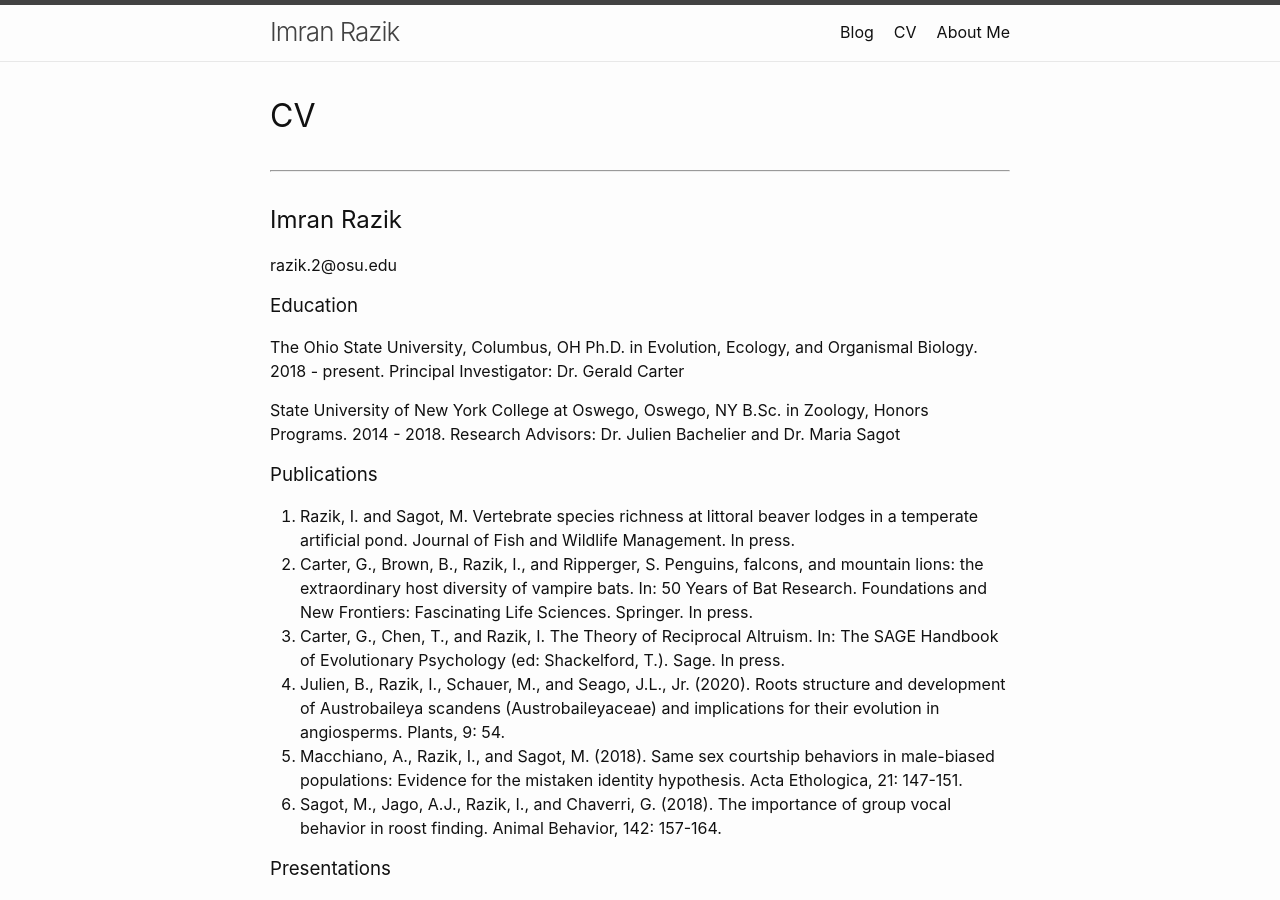
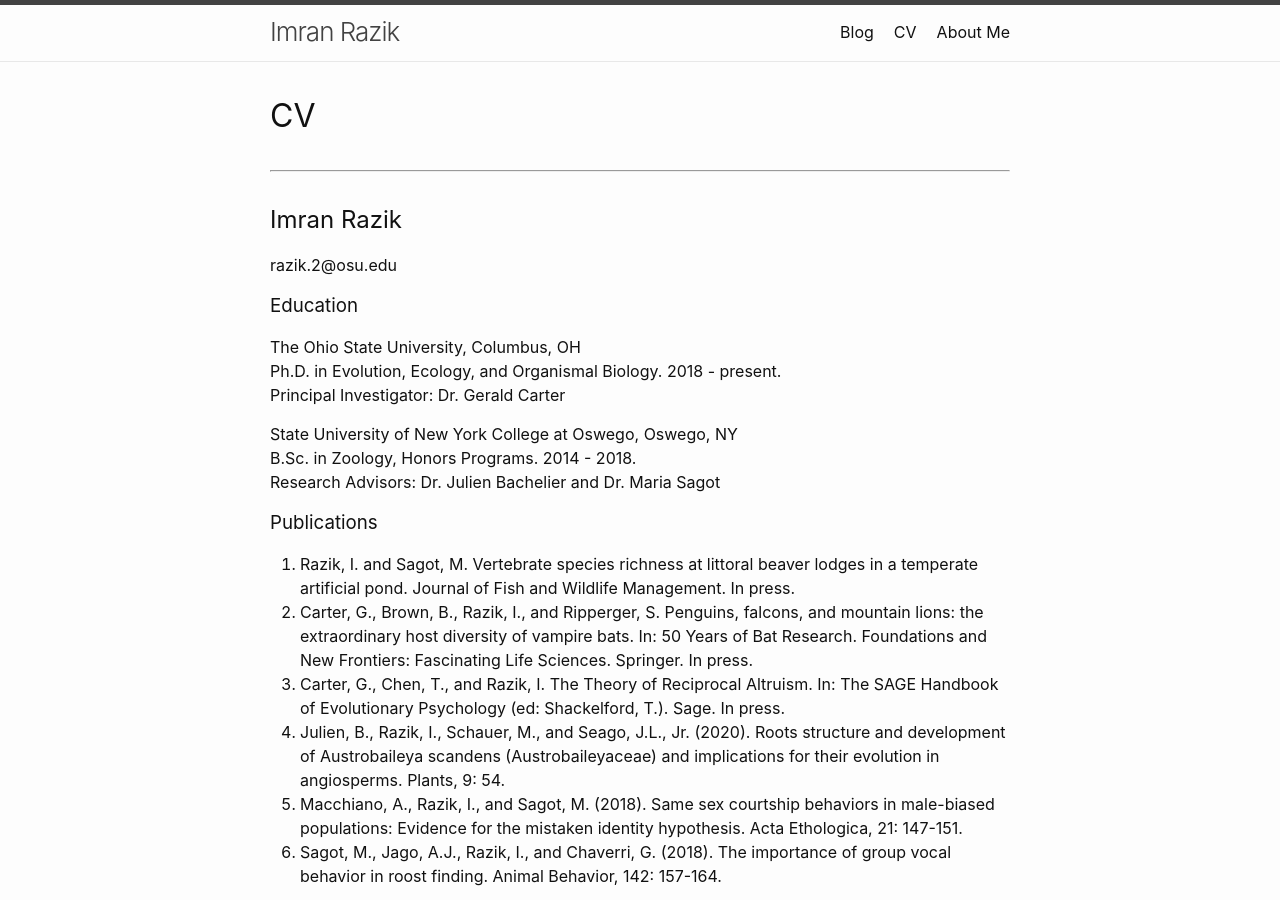
Before and after one commit to imranrazik/imranrazik.github.io, a Jekyll site: the page built from CV.md, in a window 1280 px wide and 900 px high. Built offline with Jekyll 4.4.1, drawn with Linux system fonts in a browser that asks for light colours; our own code applies the rules of GitHub Pages for plain Markdown files.

Commit message:
Update CV.md

```diff
--- a/CV.md
+++ b/CV.md
@@ -8,12 +8,12 @@ layout: default
 razik.2@osu.edu
 
 ### Education
-The Ohio State University, Columbus, OH
-Ph.D. in Evolution, Ecology, and Organismal Biology. 2018 - present.
+The Ohio State University, Columbus, OH <br/>
+Ph.D. in Evolution, Ecology, and Organismal Biology. 2018 - present. <br/>
 Principal Investigator: Dr. Gerald Carter
 
-State University of New York College at Oswego, Oswego, NY
-B.Sc. in Zoology, Honors Programs. 2014 - 2018.
+State University of New York College at Oswego, Oswego, NY <br/>
+B.Sc. in Zoology, Honors Programs. 2014 - 2018. <br/>
 Research Advisors: Dr. Julien Bachelier and Dr. Maria Sagot
 
 ### Publications
```
